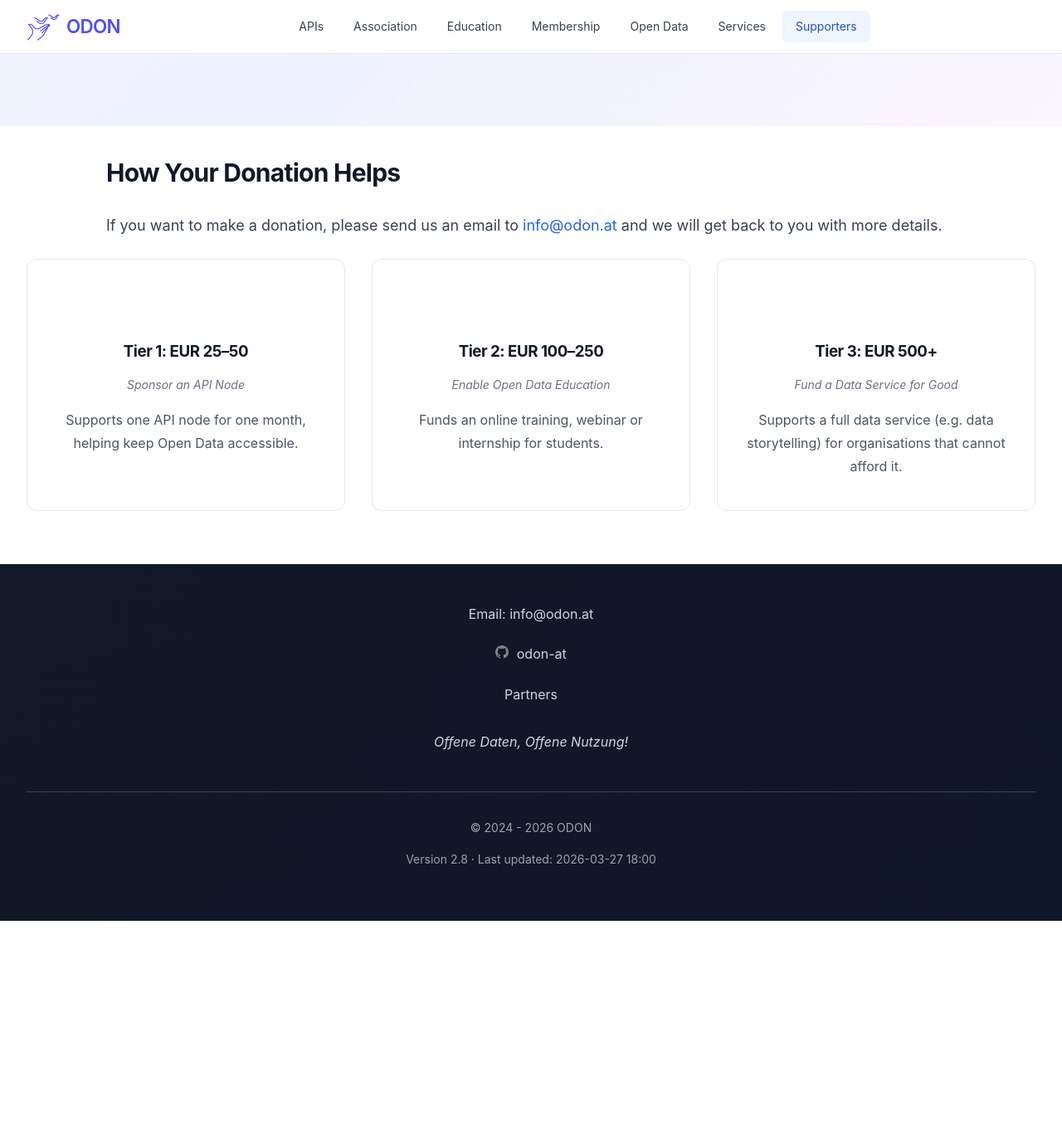
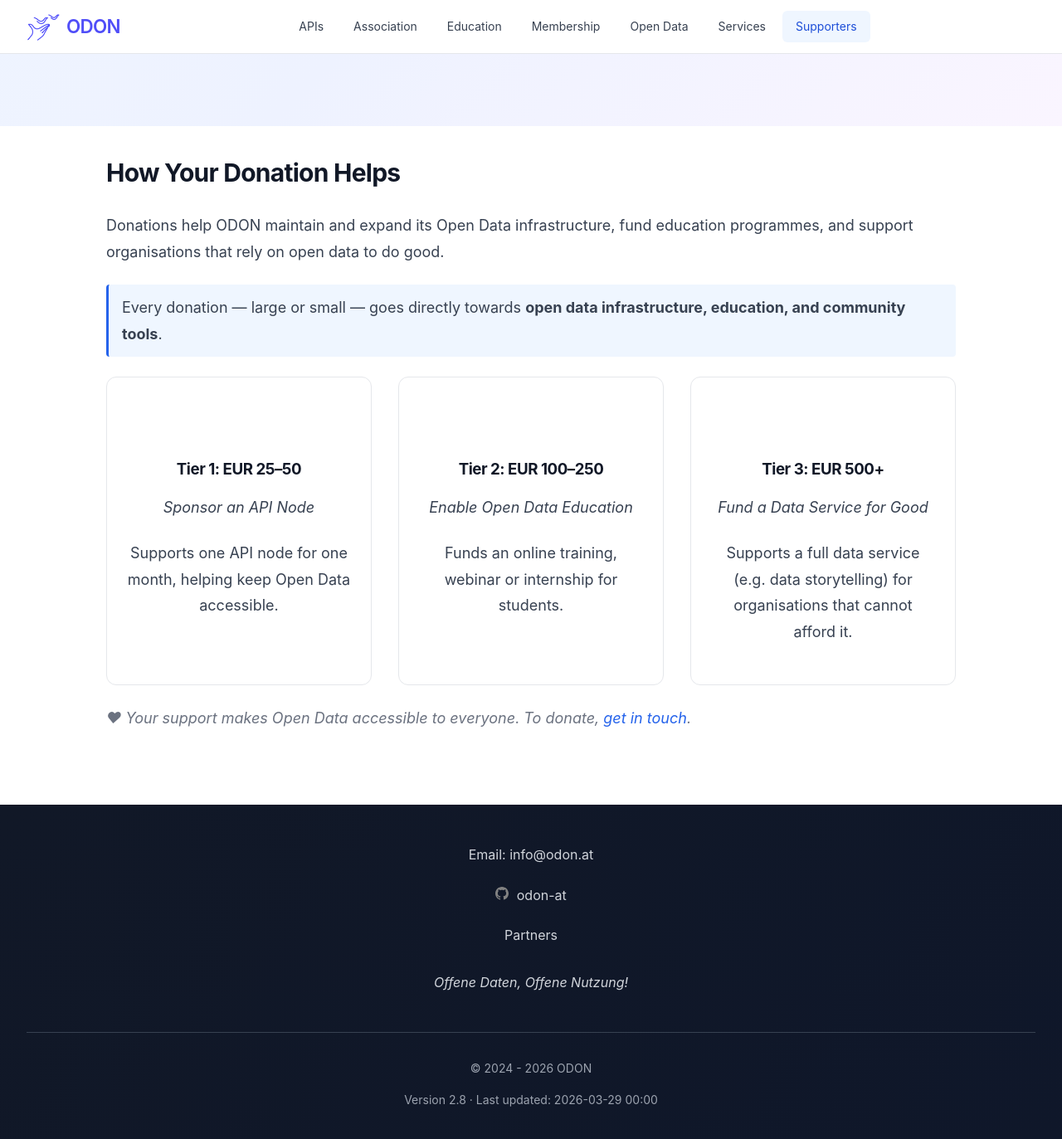
Before and after one commit to verein-odon/verein-odon.github.io, a Jekyll site: the page built from docs/en/supporters.md, in a window 1280 px wide and 1400 px high, scrolled down 549 px. Shown: the top 1373 px of the window at 83% size. Built offline with Jekyll 4.4.1, drawn with Linux system fonts in a browser that asks for light colours; before the commit the page ends 1659 px from its top, so only the background shows below that.

Commit message:
Update supporters (en) page

```diff
--- a/docs/en/supporters.md
+++ b/docs/en/supporters.md
@@ -4,7 +4,7 @@ title: Supporters
 lang: en
 ref: supporters
 permalink: /en/supporters/
-last_updated: "2026-03-27 18:00"
+last_updated: "2026-03-29 00:00"
 ---
 
 <section class="section bg-white">
@@ -12,29 +12,34 @@ last_updated: "2026-03-27 18:00"
     <div class="content-section">
       <h2>How Your Donation Helps</h2>
       <p>
-        If you want to make a donation, please send us an email to <a href="mailto:info@odon.at">info@odon.at</a> and we will get back to you with more details.
+        Donations help ODON maintain and expand its Open Data infrastructure, fund education programmes, and support organisations that rely on open data to do good.
       </p>
-    </div>
-    <div class="cards-grid">
-      <div class="card">
-        <div class="card-icon"></div>
-        <h3>Tier 1: EUR 25–50</h3>
-        <p class="membership-subtitle">Sponsor an API Node</p>
-        <p class="card-text">Supports one API node for one month, helping keep Open Data accessible.
-        </p>
+      <p style="background: #eff6ff; border-left: 3px solid #2563eb; padding: 0.75rem 1rem; border-radius: 0.25rem; margin-top: 1rem;">
+        Every donation — large or small — goes directly towards <b>open data infrastructure, education, and community tools</b>.
+      </p>
+      <div class="cards-grid">
+        <div class="card">
+          <div class="card-icon"></div>
+          <h3>Tier 1: EUR 25–50</h3>
+          <p class="membership-subtitle">Sponsor an API Node</p>
+          <p class="card-text">Supports one API node for one month, helping keep Open Data accessible.</p>
+        </div>
+        <div class="card">
+          <div class="card-icon"></div>
+          <h3>Tier 2: EUR 100–250</h3>
+          <p class="membership-subtitle">Enable Open Data Education</p>
+          <p class="card-text">Funds an online training, webinar or internship for students.</p>
+        </div>
+        <div class="card">
+          <div class="card-icon"></div>
+          <h3>Tier 3: EUR 500+</h3>
+          <p class="membership-subtitle">Fund a Data Service for Good</p>
+          <p class="card-text">Supports a full data service (e.g. data storytelling) for organisations that cannot afford it.</p>
+        </div>
       </div>
-      <div class="card">
-        <div class="card-icon"></div>
-        <h3>Tier 2: EUR 100–250</h3>
-        <p class="membership-subtitle">Enable Open Data Education</p>
-        <p class="card-text">Funds an online training, webinar or internship for students.</p>
-      </div>
-      <div class="card">
-        <div class="card-icon"></div>
-        <h3>Tier 3: EUR 500+</h3>
-        <p class="membership-subtitle">Fund a Data Service for Good</p>
-        <p class="card-text">Supports a full data service (e.g. data storytelling) for organisations that cannot afford it.</p>
-      </div>
+      <p style="margin-top: 1.5rem; color: var(--color-gray-500); font-style: italic;">
+        &#9829; Your support makes Open Data accessible to everyone. To donate, <a href="mailto:info@odon.at">get in touch</a>.
+      </p>
     </div>
   </div>
 </section>
```
